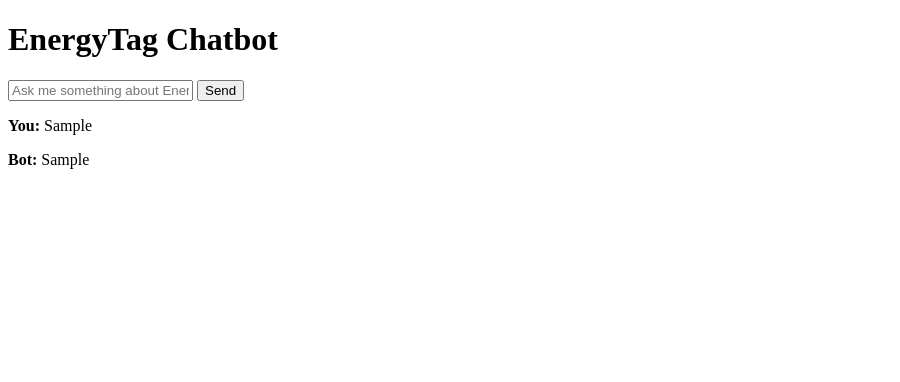
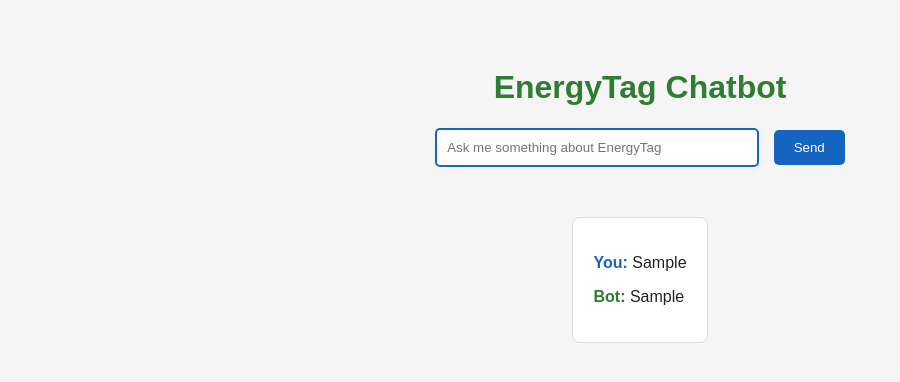
Before and after one commit to yevheniia2022/Chatbot-Project, a Flask app: template templates/index.html in a window 1280 px wide. Shown: the top 382 px of the page, without its empty margins (0-900 px from the left). Run offline with Flask 3, Linux system fonts and the light colour scheme; the template is opened without the code that fills it: most values are stand-ins (such as "Sample title", 1, 10 or a date in 2020).

Commit message:
Update index.html

```diff
--- a/templates/index.html
+++ b/templates/index.html
@@ -2,6 +2,57 @@
 <html>
 <head>
     <title>EnergyTag Chatbot</title>
+    <style>
+        body {
+            font-family: Arial, sans-serif;
+            background-color: #F5F5F5;
+            color: #212121;
+            text-align: center;
+            padding: 40px;
+        }
+        h1 {
+            color: #2E7D32;
+        }
+        form {
+            margin: 20px 0;
+        }
+        input[type="text"] {
+            padding: 10px;
+            width: 300px;
+            border: 2px solid #1565C0;
+            border-radius: 5px;
+        }
+        button {
+            background-color: #1565C0;
+            color: white;
+            padding: 10px 20px;
+            border: none;
+            border-radius: 5px;
+            margin-left: 10px;
+            cursor: pointer;
+        }
+        button:hover {
+            background-color: #2E7D32;
+        }
+        .chat-box {
+            margin-top: 30px;
+            padding: 20px;
+            background-color: white;
+            border: 1px solid #ddd;
+            border-radius: 8px;
+            display: inline-block;
+            text-align: left;
+            max-width: 600px;
+        }
+        .user {
+            color: #1565C0;
+            font-weight: bold;
+        }
+        .bot {
+            color: #2E7D32;
+            font-weight: bold;
+        }
+    </style>
 </head>
 <body>
     <h1>EnergyTag Chatbot</h1>
@@ -11,9 +62,9 @@
     </form>
 
     {% if user_input %}
-    <div>
-        <p><strong>You:</strong> {{ user_input }}</p>
-        <p><strong>Bot:</strong> {{ bot_reply }}</p>
+    <div class="chat-box">
+        <p><span class="user">You:</span> {{ user_input }}</p>
+        <p><span class="bot">Bot:</span> {{ bot_reply }}</p>
     </div>
     {% endif %}
 </body>
```
